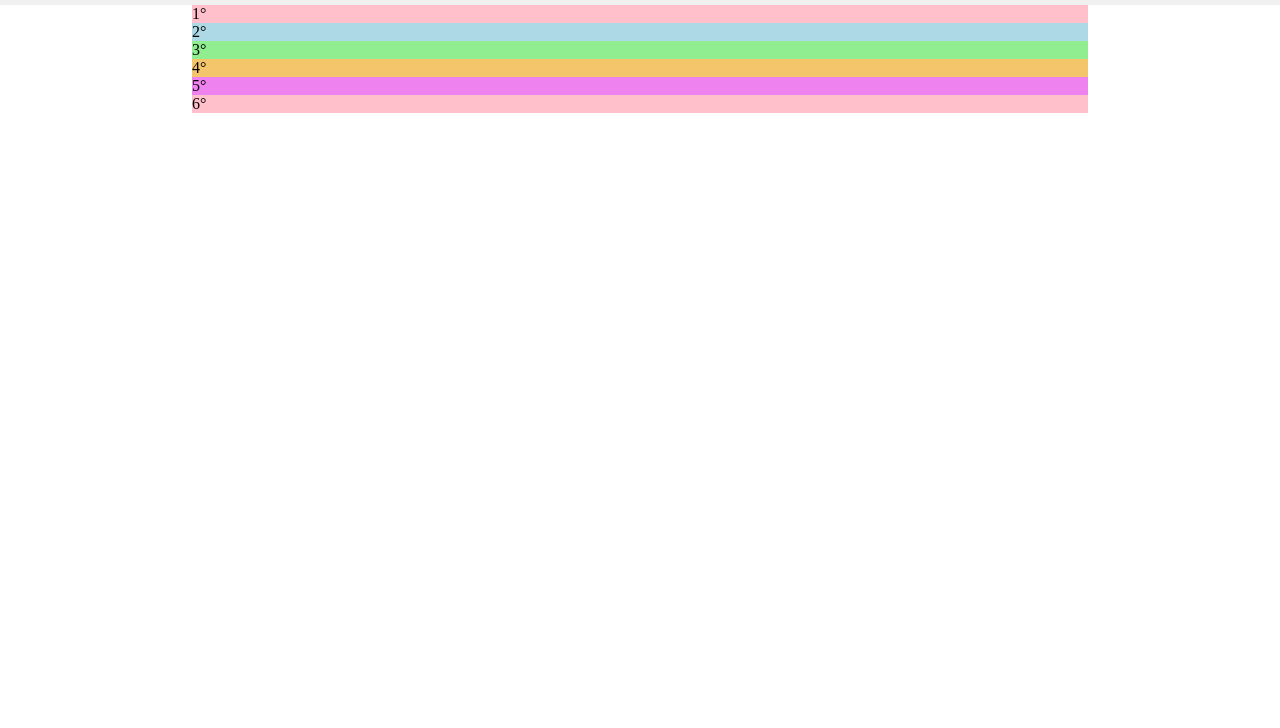
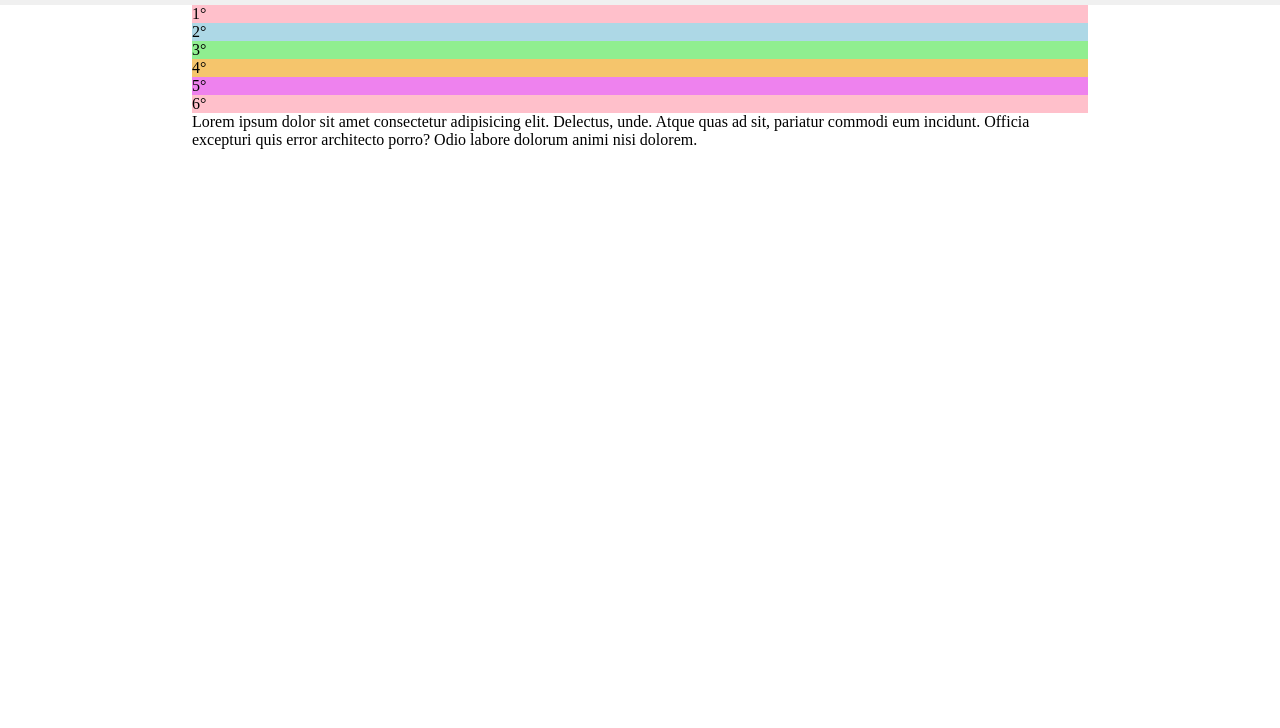
Before and after one commit to Francesca-Barcella/_RIPASSO_e_PACIUGHI, a plain HTML site: page ripasso flexbox/Index.html in a window 1280 px wide. Shown: the part 72-800 px from the top of the page. Drawn offline with Linux system fonts and the light colour scheme.

Commit message:
aggiunto "a capo" automatico

```diff
--- a/ripasso flexbox/Index.html
+++ b/ripasso flexbox/Index.html
@@ -31,6 +31,11 @@
 
         </div>
 
+       <section>
+        <p>Lorem ipsum dolor sit amet consectetur adipisicing elit. Delectus, unde. Atque quas ad sit, pariatur commodi eum incidunt. Officia excepturi quis error architecto porro? Odio labore dolorum animi nisi dolorem.</p>
+
+       </section>
+
     </main>
 
     <footer id="site_footer">
```
